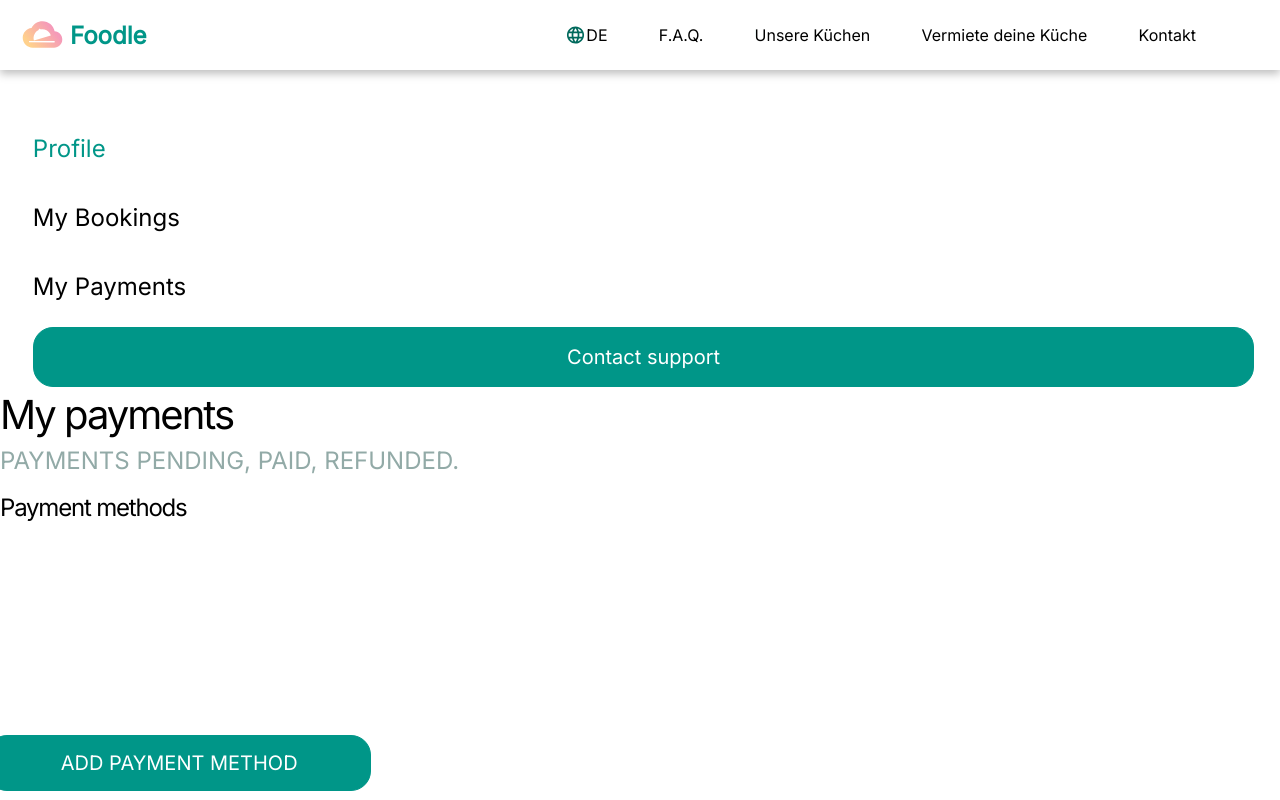
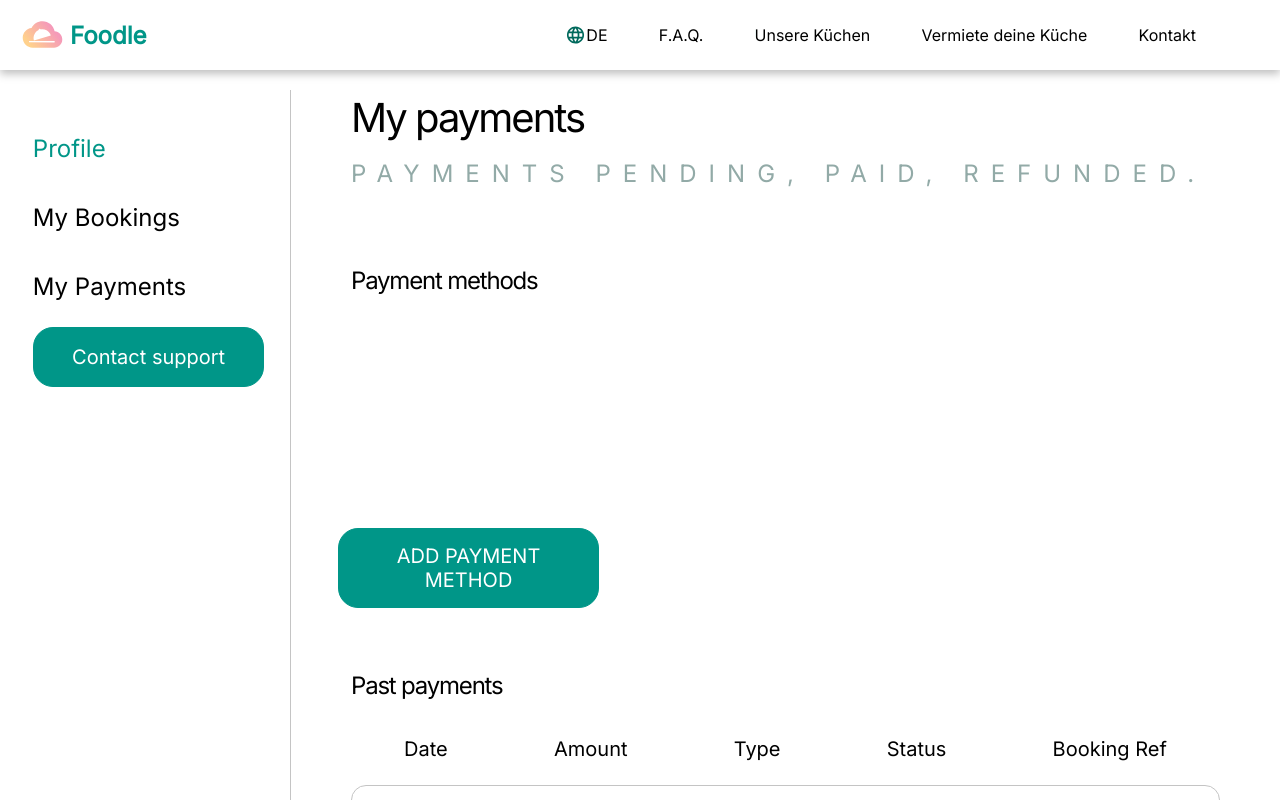
Before and after one commit to FoodleBerlin/foodle, a Next.js app: page /payments in a window 1280 px wide. Shown: the top 800 px of the page. Built offline with nearby package versions, Linux system fonts and the light colour scheme; no server answers; a web font is replaced by a local one.

Commit message:
style: add styles to payments page

```diff
--- a/pages/payments/Payments.module.scss
+++ b/pages/payments/Payments.module.scss
@@ -0,0 +1,42 @@
+@use '../../styles/base/colors';
+
+.payments{
+    display: flex;
+    flex-direction: row !important;
+    font-family: 'Inter', sans-serif !important;
+
+}
+
+.mypayments{
+    margin-top: 9rem;
+    width: 90%;
+    border-left: 1px solid colors.$color-grey;
+    padding-left: 6rem;
+    padding-right: 6rem;
+
+    h4{
+        margin-bottom: 1rem;
+    }
+
+    h5{
+        margin-bottom: 6rem;
+        letter-spacing: 0.5em;
+    }
+
+    h6{
+        margin-bottom: 2rem;
+    }
+}
+
+.namebox{
+    display: flex;
+    flex-direction: row;
+    font-size: 2rem;
+    justify-content: space-around;
+    margin-bottom: 1.5rem;
+
+}
+
+.pastPayment{
+    margin: 5rem 0;
+}
```
